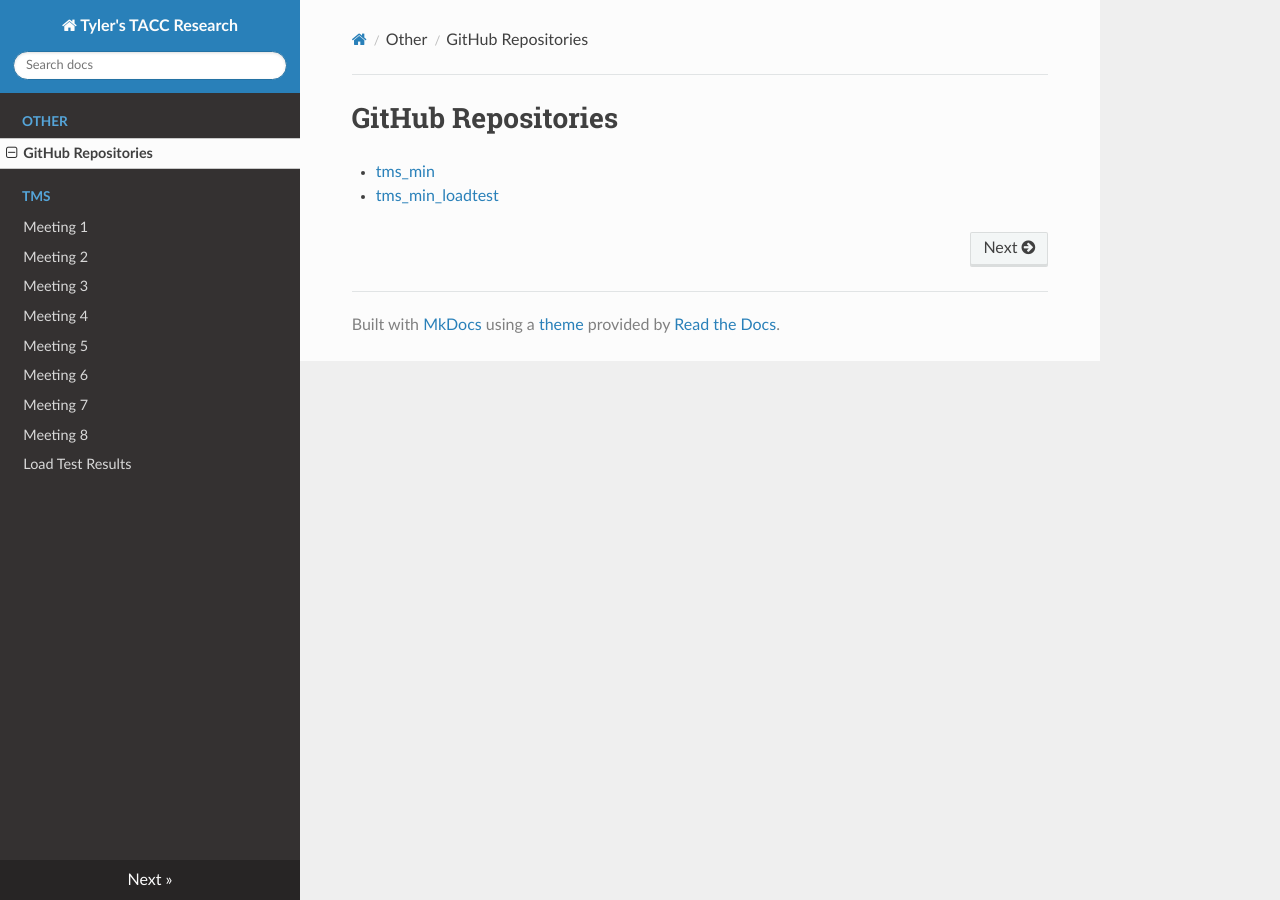
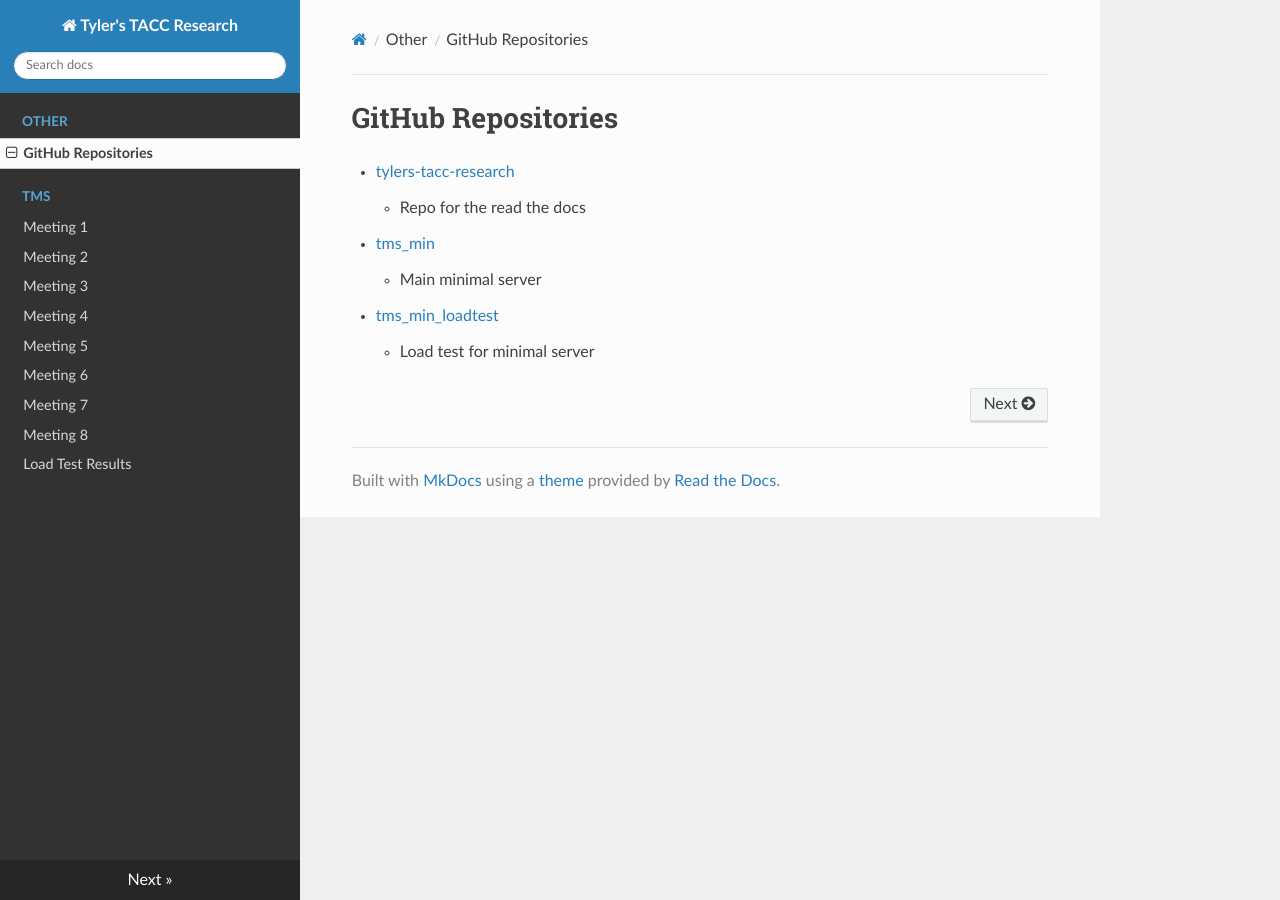
Before and after one commit to tyler0852/tylers-tacc-research, an MkDocs documentation site: the page built from docs/other/githublinks.md, in a window 1280 px wide. Built offline with MkDocs 1.6.1, drawn with Linux system fonts in a browser that asks for light colours; nearby versions of some CDN libraries.

Commit message:
Add description for tyler0852 repository
Added a description for the tyler0852 repository.

```diff
--- a/docs/other/githublinks.md
+++ b/docs/other/githublinks.md
@@ -1,4 +1,8 @@
 # GitHub Repositories
 
+- [tylers-tacc-research](https://github.com/tyler0852/tylers-tacc-research)
+    - Repo for the read the docs
 - [tms_min](https://github.com/tyler0852/tms_min)
+    - Main minimal server
 - [tms_min_loadtest](https://github.com/tyler0852/tms_min_loadtest)
+    - Load test for minimal server
```
